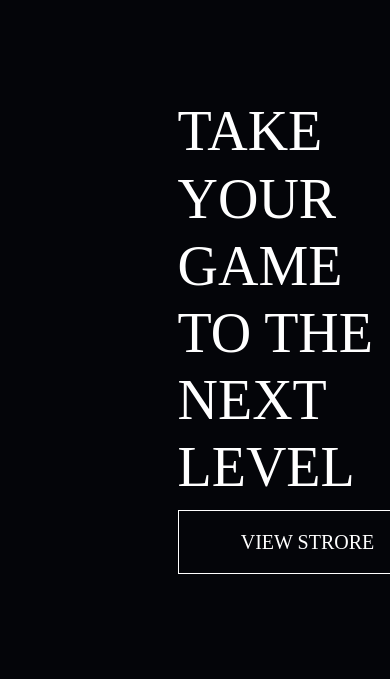
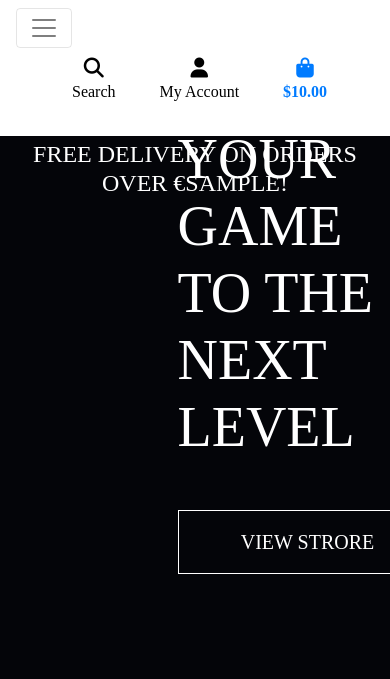
Before and after one commit to reidycolm/MS4-Project, a Django app: template home/templates/home/index.html in a window 390 px wide; the page is wider, and only the part inside the window is pictured. Shown: the top 679 px of that part. Run offline with Django 3.2, Linux system fonts and the light colour scheme; the template is opened without the code that fills it: most values are stand-ins (such as "Sample title", 1, 10 or a date in 2020); some libraries are stand-ins or nearby versions; some web fonts are replaced.

Commit message:
added mobile header and main nav bar

```diff
--- a/home/templates/home/index.html
+++ b/home/templates/home/index.html
@@ -14,11 +14,11 @@
 {% block content %}
     <div class="container h-100">
         <div class="row h-100">
-            <div class="col-7 offset-5 col-md-6 my-auto">
+            <div class="col-7 offset-5 my-auto">
                 <h1 class="display-4 logo-font text-white">
                     Take your game to the next level
                 </h1>
-                <div>
+                <div class="my-5">
                     <h4>
                         <a href="" class="view-store-button btn btn-lg rounded-0 text-uppercase py-3">View Strore</a>
                     </h4>
--- a/static/css/base.css
+++ b/static/css/base.css
@@ -3,7 +3,7 @@ html {
 }
 
 body {
-    background: url('/media/basketball_background.jpg') no-repeat center center fixed;
+    background: url('/media/basketball_background1.jpg') no-repeat center 50px fixed;
     background-size: cover;
     height: calc(100vh - 164px);
     color: #555;
@@ -65,6 +65,13 @@ body {
   }
 }
 
+@media (min-width: 1046px) {
+
+    .fa-basketball-ball {
+        display: none;
+    }
+}
+
 /* fixed top navbar only on medium and up */
 @media (min-width: 992px) {
     .fixed-top-desktop-only {
--- a/templates/base.html
+++ b/templates/base.html
@@ -2,6 +2,7 @@
 
 <!doctype html>
 <html lang="en">
+
 <head>
 
   {% block meta %}
@@ -14,7 +15,8 @@
   {% endblock %}
 
   {% block corecss %}
-      <link rel="stylesheet" href="https://cdn.jsdelivr.net/npm/bootstrap@4.6.0/dist/css/bootstrap.min.css" integrity="sha384-B0vP5xmATw1+K9KRQjQERJvTumQW0nPEzvF6L/Z6nronJ3oUOFUFpCjEUQouq2+l" crossorigin="anonymous">
+  <link rel="stylesheet" href="https://cdn.jsdelivr.net/npm/bootstrap@4.6.0/dist/css/bootstrap.min.css"
+    integrity="sha384-B0vP5xmATw1+K9KRQjQERJvTumQW0nPEzvF6L/Z6nronJ3oUOFUFpCjEUQouq2+l" crossorigin="anonymous">
   <link href="https://fonts.googleapis.com/css2?family=Zen+Antique&display=swap" rel="stylesheet">
   <link rel="stylesheet" href="{% static 'css/base.css' %}">
   {% endblock %}
@@ -24,8 +26,11 @@
 
   {% block corejs %}
   <script src="https://kit.fontawesome.com/865d599f3e.js" crossorigin="anonymous"></script>
-      <script src="https://code.jquery.com/jquery-3.6.0.min.js" integrity="sha256-/xUj+3OJU5yExlq6GSYGSHk7tPXikynS7ogEvDej/m4=" crossorigin="anonymous"></script>
-      <script src="https://cdn.jsdelivr.net/npm/bootstrap@4.6.0/dist/js/bootstrap.bundle.min.js" integrity="sha384-Piv4xVNRyMGpqkS2by6br4gNJ7DXjqk09RmUpJ8jgGtD7zP9yug3goQfGII0yAns" crossorigin="anonymous"></script>
+  <script src="https://code.jquery.com/jquery-3.6.0.min.js"
+    integrity="sha256-/xUj+3OJU5yExlq6GSYGSHk7tPXikynS7ogEvDej/m4=" crossorigin="anonymous"></script>
+  <script src="https://cdn.jsdelivr.net/npm/bootstrap@4.6.0/dist/js/bootstrap.bundle.min.js"
+    integrity="sha384-Piv4xVNRyMGpqkS2by6br4gNJ7DXjqk09RmUpJ8jgGtD7zP9yug3goQfGII0yAns" crossorigin="anonymous">
+  </script>
   {% endblock %}
 
   {% block extra_js %}
@@ -33,6 +38,7 @@
 
   <title>Hoop Dreams {% block extra_title %}{% endblock %}</title>
 </head>
+
 <body>
   <header class="container-fluid fixed-top">
     <div id="topnav" class="row bg-white pt-lg-2 d-none d-lg-flex">
@@ -44,7 +50,8 @@
       <div class="col-12 col-lg-4 my-auto py-1 py-lg-0">
         <form method="GET" action="">
           <div class="input-group w-100">
-                  <input class="form-control border border-black rounded-0" type="text" name="q" placeholder="Search our site">
+            <input class="form-control border border-black rounded-0" type="text" name="q"
+              placeholder="Search our site">
             <div class="input-group-append">
               <button class="form-control btn btn-black border border-black rounded-0" type="submit">
                 <span class="icon">
@@ -58,7 +65,8 @@
       <div class="col-12 col-lg-4 my-auto py-1 py-lg-0">
         <ul class="list-inline list-unstyled text-center text-lg-right my-0">
           <li class="list-inline-item dropdown">
-                <a class="text-black nav-link" href="#" id="user-options" data-toggle="dropdown" aria-haspopup="true" aria-expanded="false">
+            <a class="text-black nav-link" href="#" id="user-options" data-toggle="dropdown" aria-haspopup="true"
+              aria-expanded="false">
               <div class="text-center">
                 <div><i class="fas fa-user fa-lg"></i></div>
                 <p class="my-0">My Account</p>
@@ -94,6 +102,21 @@
         </ul>
       </div>
     </div>
+    <div class="row bg-white">
+      <nav class="navbar navbar-expand-lg navbar-light w-100">
+        <button class="navbar-toggler" type="button" data-toggle="collapse" data-target="#main-nav"
+          aria-controls="main-nav" aria-expanded="false" aria-label="Toggle navigation">
+          <span class="navbar-toggler-icon"></span>
+        </button>
+        {% include 'includes/mobile-top-header.html' %}
+        {% include 'includes/main-nav.html' %}
+      </nav>
+    </div>
+    <div id="delivery-banner" class="row text-center">
+      <div class="col text-white">
+          <h4 class="logo-font my-1">Free delivery on orders over €{{ free_delivery_threshold }}!</h4>
+      </div>
+    </div>
   </header>
 
   {% if messages %}
@@ -111,4 +134,5 @@
 
 
 </body>
+
 </html>
--- /dev/null
+++ b/templates/includes/main-nav.html
@@ -0,0 +1,70 @@
+<div class="collapse navbar-collapse" id="main-nav">
+    <ul class="navbar-nav w-auto mx-auto">
+        <li class="nav-item dropdown">
+            <a class="logo-font font-weight-bold nav-link text-black mr-5" href="#" id="all-products-link"
+                data-toggle="dropdown" aria-haspopup="true" aria-expanded="false">
+                All Products
+            </a>
+            <div class="dropdown-menu border-0" aria-labelledby="all-products-link">
+                <a href="" class="dropdown-item">By Price</a>
+                <a href="" class="dropdown-item ">By Rating</a>
+                <a href="" class="dropdown-item ">By Category</a>
+                <a href="" class="dropdown-item">All Products</a>
+            </div>
+        </li>
+
+        <li class="nav-item dropdown">
+            <a class="logo-font font-weight-bold nav-link text-black mr-5" href="#" id="clothing-link"
+                data-toggle="dropdown" aria-haspopup="true" aria-expanded="false">
+                Shoes
+            </a>
+            <div class="dropdown-menu border-0" aria-labelledby="clothing-link">
+                <a href="" class="dropdown-item">Air Jordans</a>
+                <a href="" class="dropdown-item">Basketball</a>
+                <a href="" class="dropdown-item">Casual</a>
+                <a href="" class="dropdown-item">All Shoes</a>
+            </div>
+        </li>
+
+        <li class="nav-item dropdown">
+            <a class="logo-font font-weight-bold nav-link text-black mr-5" href="#" id="homeware-link"
+                data-toggle="dropdown" aria-haspopup="true" aria-expanded="false">
+                Clothing
+            </a>
+            <div class="dropdown-menu border-0" aria-labelledby="homeware-link">
+                <a href="" class="dropdown-item">Hoodies &amp; Jumpers</a>
+                <a href="" class="dropdown-item">NBA Jerseys</a>
+                <a href="" class="dropdown-item">T-Shirts</a>
+                <a href="" class="dropdown-item">Shorts</a>
+                <a href="" class="dropdown-item">Socks</a>
+                <a href="" class="dropdown-item">All Clothing</a>
+            </div>
+        </li>
+
+        <li class="nav-item dropdown">
+            <a class="logo-font font-weight-bold nav-link text-black mr-5" href="#" id="homeware-link"
+                data-toggle="dropdown" aria-haspopup="true" aria-expanded="false">
+                Equipment
+            </a>
+            <div class="dropdown-menu border-0" aria-labelledby="homeware-link">
+                <a href="" class="dropdown-item">Bags &amp; Backpacks</a>
+                <a href="" class="dropdown-item">Balls</a>
+                <a href="" class="dropdown-item">Sleeves &amp; Armbands</a>
+                <a href="" class="dropdown-item">All Equipment</a>
+            </div>
+        </li>
+
+        <li class="nav-item dropdown">
+            <a class="logo-font font-weight-bold nav-link text-black" href="#" id="specials-link" data-toggle="dropdown"
+                aria-haspopup="true" aria-expanded="false">
+                Special Offers
+            </a>
+            <div class="dropdown-menu border-0" aria-labelledby="specials-link">
+                <a href="" class="dropdown-item">New Arrivals</a>
+                <a href="" class="dropdown-item">Deals</a>
+                <a href="" class="dropdown-item">Clearance</a>
+                <a href="" class="dropdown-item">All Specials</a>
+            </div>
+        </li>
+    </ul>
+</div>
--- /dev/null
+++ b/templates/includes/mobile-top-header.html
@@ -0,0 +1,66 @@
+<ul>
+    <!--Button to open Search Bar-->
+    <li class="list-inline-item">
+        <a class="text-black nav-link d-block d-lg-none" href="#" id="mobile-search" data-toggle="dropdown"
+            aria-haspopup="true" aria-expanded="false">
+            <div class="text-center">
+                <div><i class="fas fa-search fa-lg"></i></div>
+                <p class="my-0">Search</p>
+            </div>
+        </a>
+        <div class="dropdown-menu border-0 w-100 p-3 rounded-0 my-0" aria-labelledby="mobile-search">
+            <form class="form" method="GET" action="">
+                <div class="input-group w-100">
+                    <input class="form-control border border-black rounded-0" type="text" name="q"
+                        placeholder="Search our site">
+                    <div class="input-group-append">
+                        <button class="form-control form-control btn btn-black border border-black rounded-0"
+                            type="submit">
+                            <span class="icon">
+                                <i class="fas fa-search"></i>
+                            </span>
+                        </button>
+                    </div>
+                </div>
+            </form>
+        </div>
+    </li>
+    <!--Button To open My Account dropdown menu-->
+    <li class="list-inline-item dropdown">
+        <a class="text-black nav-link d-block d-lg-none" href="#" id="user-options" data-toggle="dropdown"
+            aria-haspopup="true" aria-expanded="false">
+            <div class="text-center">
+                <div><i class="fas fa-user fa-lg"></i></div>
+                <p class="my-0">My Account</p>
+            </div>
+        </a>
+        <div class="dropdown-menu border-0" aria-labelledby="user-options">
+            {% if request.user.is_authenticated %}
+            {% if request.user.is_superuser %}
+            <a href="{% url 'account_logout' %}" class="dropdown-item">Product Management</a>
+            {% endif %}
+            <a href="" class="dropdown-item">My Profile</a>
+            <a href="{% url 'account_logout' %}" class="dropdown-item">Logout</a>
+            {% else %}
+            <a href="{% url 'account_signup' %}" class="dropdown-item">Register</a>
+            <a href="{% url 'account_login' %}" class="dropdown-item">Login</a>
+            {% endif %}
+        </div>
+    </li>
+    <!--Button to access Shopping Bag-->
+    <li class="list-inline-item">
+        <a class="{% if grand_total %}text-primary font-weight-bold{% else %}text-black{% endif %} nav-link d-block d-lg-none"
+            href="">
+            <div class="text-center">
+                <div><i class="fas fa-shopping-bag fa-lg"></i></div>
+                <p class="my-0">
+                    {% if grand_total %}
+                    ${{ grand_total|floatformat:2 }}
+                    {% else %}
+                    $0.00
+                    {% endif %}
+                </p>
+            </div>
+        </a>
+    </li>
+</ul>
```
Also changed, not shown: media/basketball_background.jpg (deleted), media/basketball_background1.jpg (added). Lines whose indentation alone changed are shown as unchanged.
